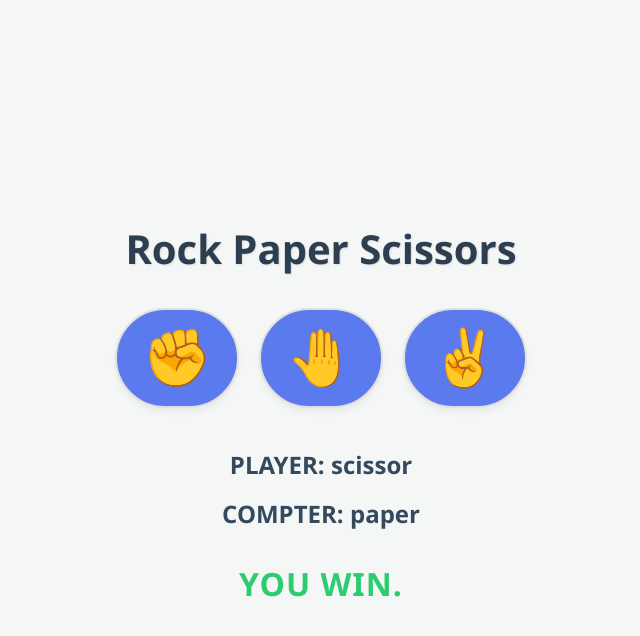
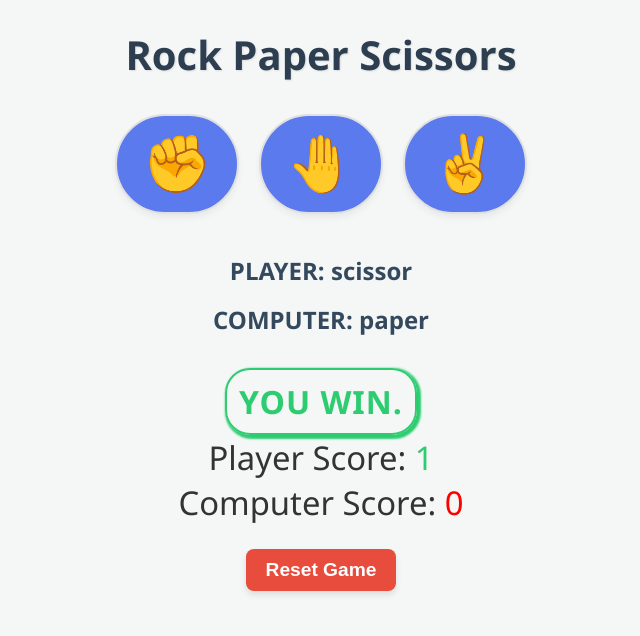
Before and after one commit to Suroj-mrzn/rock-paper-scissor, a plain HTML site: page index.html in a window 1280 px wide. Both pictures are taken after a click on the button "✌️". Shown: the whole page, without its empty margins (319-959 px from the left). Drawn offline with Linux system fonts and the light colour scheme.

Commit message:
added scores and reset

```diff
--- a/index.html
+++ b/index.html
@@ -15,8 +15,17 @@
     </div>
 
     <div id="PlayerDisplay">PLAYER:</div>
-    <div id="ComputerDisplay">Computer:</div>
+    <div id="ComputerDisplay">COMPUTER:</div>
     <div id="Result"></div>
+
+    <div class="ScoreDisplay">Player Score:
+        <span id="PlayerScoreDisplay">0</span>
+        </div>
+
+        <div class="ScoreDisplay">Computer Score:
+        <span id="ComputerScoreDisplay">0</span>
+        </div>
+        <button id="resetBtn" onclick="resetGame()">Reset Game</button>
     <script src="index.js"></script>
 </body>
 </html>
--- a/index.js
+++ b/index.js
@@ -4,6 +4,10 @@ const choices= ["rock", "paper", "scissor"];
 const PlayerDisplay = document.getElementById("PlayerDisplay");
 const ComputerDisplay = document.getElementById("ComputerDisplay");
 const resultDisplay = document.getElementById("Result");
+const PlayerScoreDisplay = document.getElementById("PlayerScoreDisplay");
+const ComputerScoreDisplay = document.getElementById("ComputerScoreDisplay");
+let PlayerScore = 0;
+let ComputerScore = 0;
 
 function play(PlayerChoice){
 
@@ -31,11 +35,35 @@ function play(PlayerChoice){
                  break;
         }
     }
+
     PlayerDisplay.textContent = `PLAYER: ${PlayerChoice}`;
-    ComputerDisplay.textContent = `COMPTER: ${ComputerChoice}`;
+    ComputerDisplay.textContent = `COMPUTER: ${ComputerChoice}`;
     resultDisplay.textContent = result;
+    resultDisplay.style.display = "block";
+
+    resultDisplay.classList.remove("greentext", "redtext");
+
+    switch(result){
+        case "You win.":
+            resultDisplay.classList.add("greentext");
+            PlayerScore++;
+            PlayerScoreDisplay.textContent = PlayerScore;
+            break;
+
+        case "You lose.":
+            resultDisplay.classList.add("redtext");
+             ComputerScore ++;
+             ComputerScoreDisplay.textContent = ComputerScore;
+            break;
+    }
 }
-//RESULT NOT sHOWING FIX
-//ADD SCORE DISPLAYs
-//IDK BETTER CSS
-//
+    function resetGame()
+     {
+    PlayerScore = 0;
+    ComputerScore = 0;
+    PlayerScoreDisplay.textContent = 0;
+    ComputerScoreDisplay.textContent = 0;
+    resultDisplay.style.display = "none";
+    PlayerDisplay.textContent = "PLAYER: ";
+    ComputerDisplay.textContent = "COMPUTER: ";
+}
--- a/style.css
+++ b/style.css
@@ -7,12 +7,23 @@ body {
     display: flex;
     flex-direction: column;
     align-items: center;
-    justify-content: center;
     min-height: 100vh;
     color: #333;
 }
 
 /* Style the main heading */
+.game-card {
+    background-color: #ffffff;
+    padding: 2.5rem 3rem;
+    border-radius: 24px;
+    box-shadow: 0 15px 35px rgba(0, 0, 0, 0.05), 0 5px 15px rgba(0, 0, 0, 0.03);
+    display: flex;
+    flex-direction: column;
+    align-items: center;
+    text-align: center;
+    max-width: 500px;
+    width: 90%; /* Responsive wrapper for mobile screens */
+}
 h1 {
     font-size: 2.5rem;
     margin-bottom: 2rem;
@@ -28,7 +39,7 @@ h1 {
 }
 
 /* Style the buttons */
-button {
+div button {
     font-size: 3.5rem;
     padding: 15px 25px;
     background-color: hsl(227, 80%, 64%);
@@ -62,10 +73,41 @@ button:active {
 
 
 #Result {
+    display: none;
+    border: 2px solid;
+    padding: 10px 12px;
+    border-radius: 25px;
+    box-shadow: 2px 2px 2px 2px;
     font-size: 2rem;
     font-weight: bold;
     margin-top: 1.5rem;
-    color: #2ecc71;
     text-transform: uppercase;
     letter-spacing: 1px;
 }
+.ScoreDisplay{
+    font-size: 2.05rem
+}
+
+.greentext, #PlayerScoreDisplay{
+    color :#2ecc71;
+}
+.redtext, #ComputerScoreDisplay{
+    color: red;
+}
+#resetBtn {
+    margin-top: 1.5rem;
+    font-size: 1.2rem;
+    font-weight: bold;
+    padding: 10px 20px;
+    background-color: #e74c3c;
+    color: white;
+    border: none;
+    border-radius: 8px;
+    cursor: pointer;
+    box-shadow: 0 4px 6px rgba(0,0,0,0.1);
+    transition: background-color 0.2s;
+}
+
+#resetBtn:hover {
+    background-color: #c0392b;
+}
```
